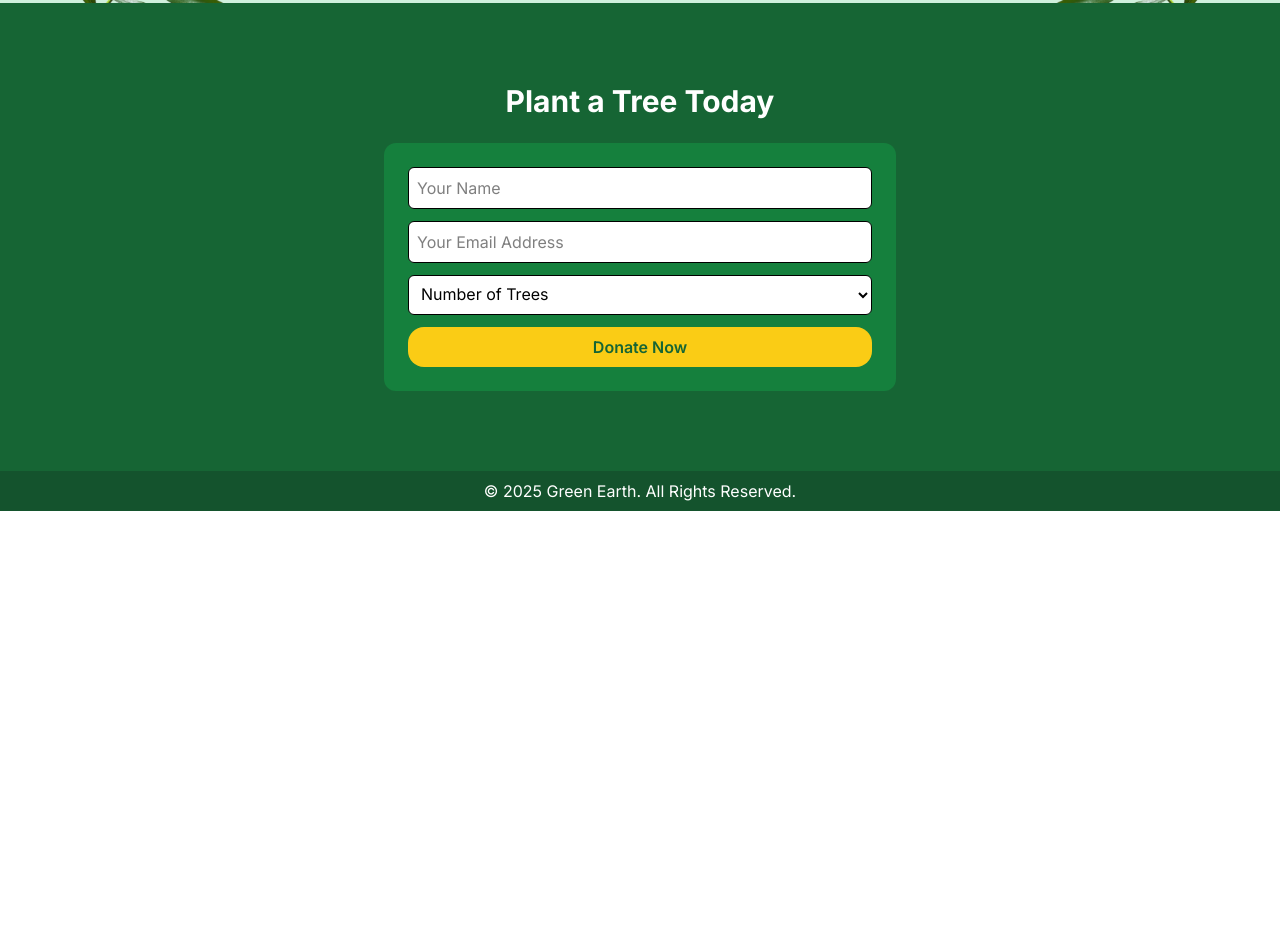
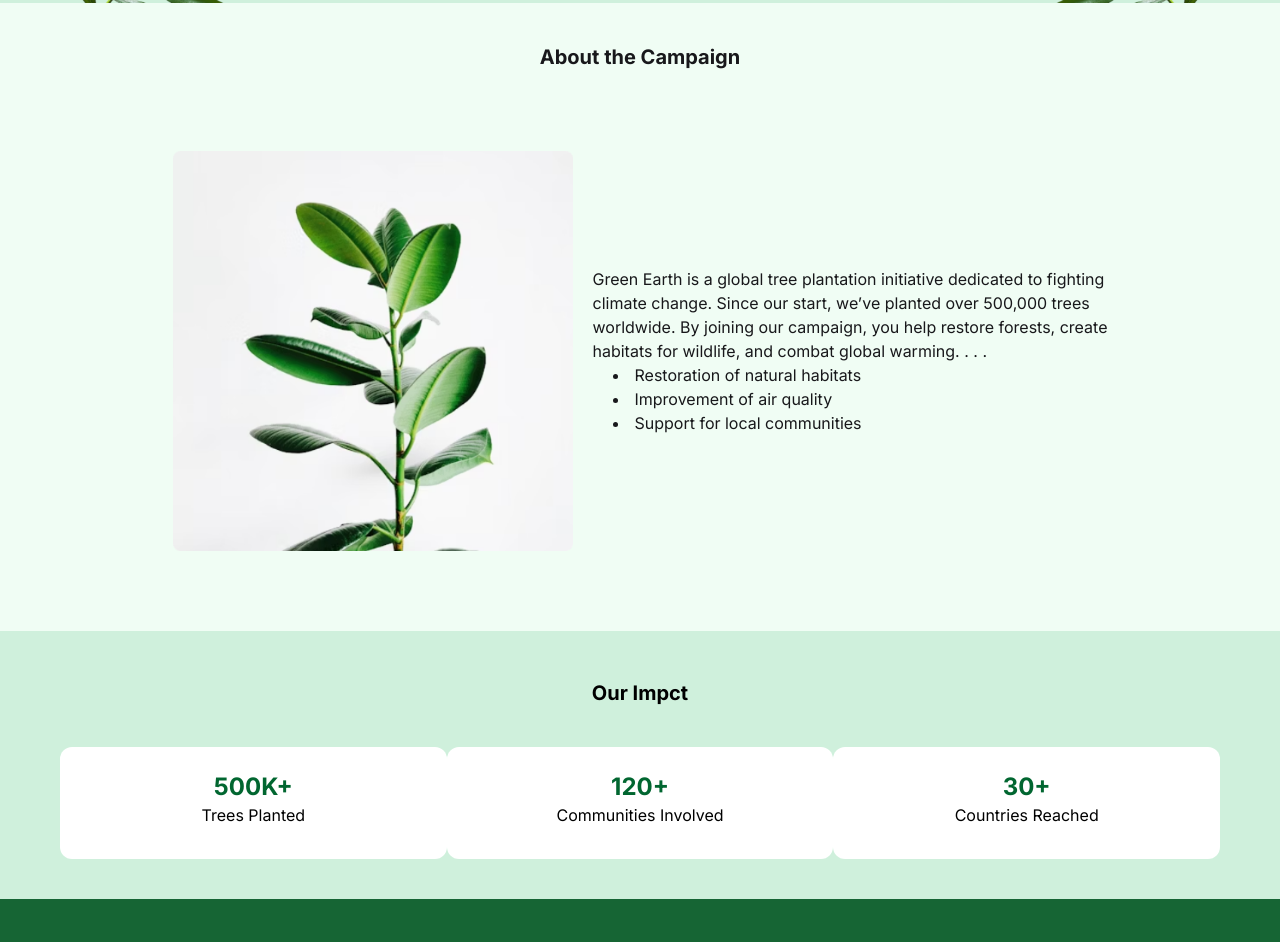
Before and after one commit to Silton07/Batch-12-Assignment-6, a plain HTML site: page index.html in a window 1280 px wide. Shown: the part 358-1300 px from the top of the page. Before the commit the page ends 869 px from the top, so only its background shows below. Drawn offline with nearby package versions, Linux system fonts and the light colour scheme.

Commit message:
added new two section

```diff
--- a/index.html
+++ b/index.html
@@ -49,6 +49,50 @@
             <img src="./assets/hero-leaf2.png" alt="">
         </div>
      </section>
+
+       <!-- About section -->
+    <section class="bg-[#f0fdf4]">
+      <h1 class="text-center font-bold text-xl pt-10">About the Campaign</h1>
+      <div class="flex items-center justify-center py-20">
+        <div>
+            <img src="assets/about.png" class="w-[25rem] h-[25rem]" alt="" />
+        </div>
+        <div class="pl-5">
+          Green Earth is a global tree plantation initiative dedicated to
+          fighting <br />climate change. Since our start, we’ve planted over
+          500,000 trees <br />
+          worldwide. By joining our campaign, you help restore forests, create
+          <br />
+          habitats for wildlife, and combat global warming. . . .
+
+          <ul class="list-disc list-inside pl-5">
+            <li>Restoration of natural habitats</li>
+            <li>Improvement of air quality</li>
+            <li>Support for local communities</li>
+          </ul>
+        </div>
+      </div>
+    </section>
+
+    <!-- our impact section -->
+
+    <section class="bg-[#CFF0DC] py-2">
+      <h1 class="py-10 text-black font-bold text-xl text-center">Our Impct</h1>
+      <div class="flex items-center justify-between pb-8 px-15">
+        <div class="bg-white w-[25rem] h-[7rem] items-center text-center rounded-xl">
+          <h1 class="text-green-800 pt-6 font-bold text-2xl">500K+</h1>
+          <p class="text-black">Trees Planted</p>
+        </div>
+        <div class="bg-white w-[25rem] h-[7rem] items-center text-center rounded-xl">
+          <h1 class="text-green-800 pt-6 font-bold text-2xl">120+</h1>
+          <p class="text-black">Communities Involved</p>
+        </div>
+        <div class="bg-white w-[25rem] h-[7rem] items-center text-center rounded-xl">
+          <h1 class="text-green-800 pt-6 font-bold text-2xl">30+</h1>
+          <p class="text-black">Countries Reached</p>
+        </div>
+      </div>
+    </section>
       <!-- plant a Tree Today -->
      <section class="bg-[#166534] text-white py-20 flex flex-col justify-center items-center">
   <div class="mb-6 text-center">
```
